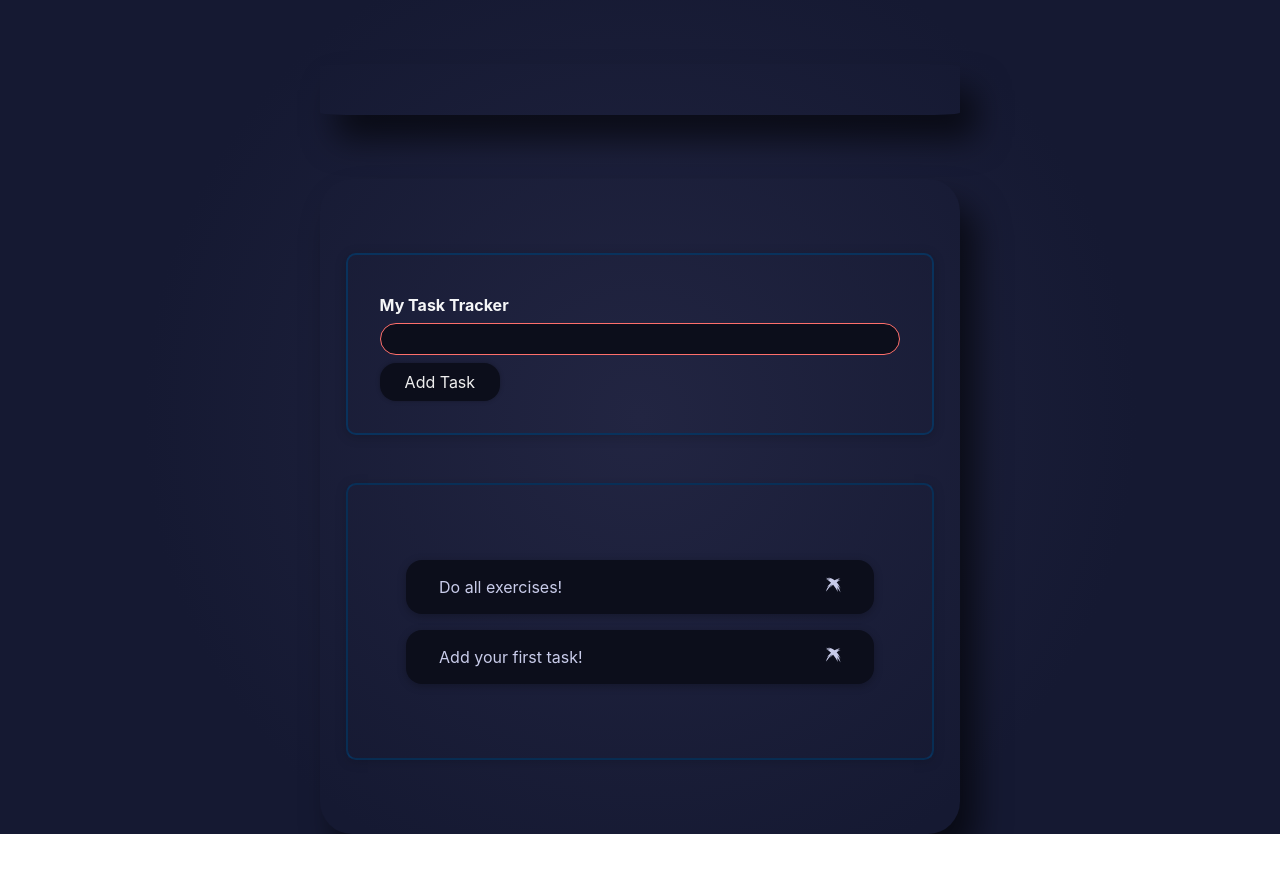
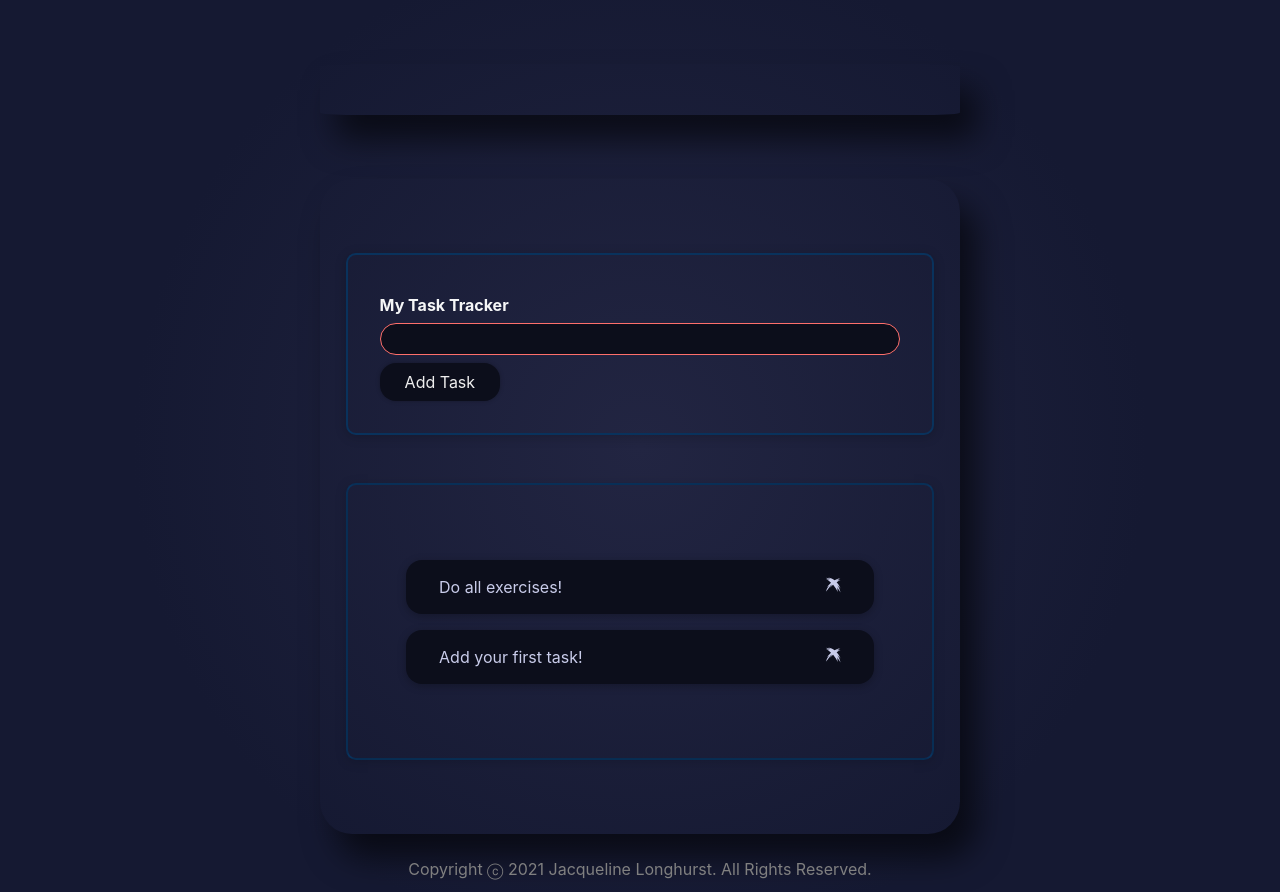
Before and after one commit to jalonghurst/motivational-task-tracker, a React (Create React App) app: page / in a window 1280 px wide. Before the commit the page ends 834 px from the top, so only its background shows below. Built offline with nearby package versions, Linux system fonts and the light colour scheme.

Commit message:
Copyright message, bottom of layout

```diff
--- a/src/App.js
+++ b/src/App.js
@@ -52,8 +52,9 @@ const App = () => {
         ) // <p style={{ textAlign: 'center' }}>No goals found. Maybe add one?</p>
         } */}
       </section>
+
       </div>
-
+     <span style={{color: "gray", textAlign: "center", paddingTop: "2%", paddingBottom: "1%"}}>Copyright ⓒ 2021 Jacqueline Longhurst. All Rights Reserved.</span>
     </div>
   );
 };
```
Also changed, not shown: 1 other file (tests, documents, lock files or other folders).
